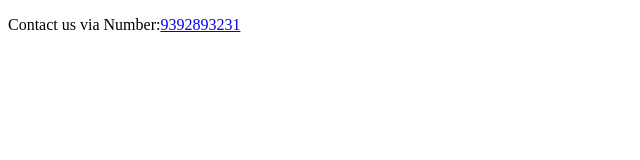
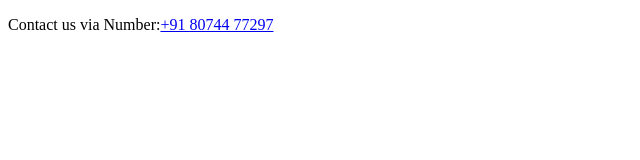
Before and after one commit to sarathkumaryadav67/ChildLabour, a plain HTML site: page contact.html in a window 1280 px wide. Shown: the full height of the page, 0-640 px from the left. Drawn offline with Linux system fonts and the light colour scheme.

Commit message:
contact.html

```diff
--- a/contact.html
+++ b/contact.html
@@ -6,6 +6,6 @@
     <title>Contact</title>
 </head>
 <body>
-    <p>Contact us via Number:<a href="9392893231">9392893231</a></p>
+    <p>Contact us via Number:<a href="+91 80744 77297">+91 80744 77297</a></p>
 </body>
 </html>
```
